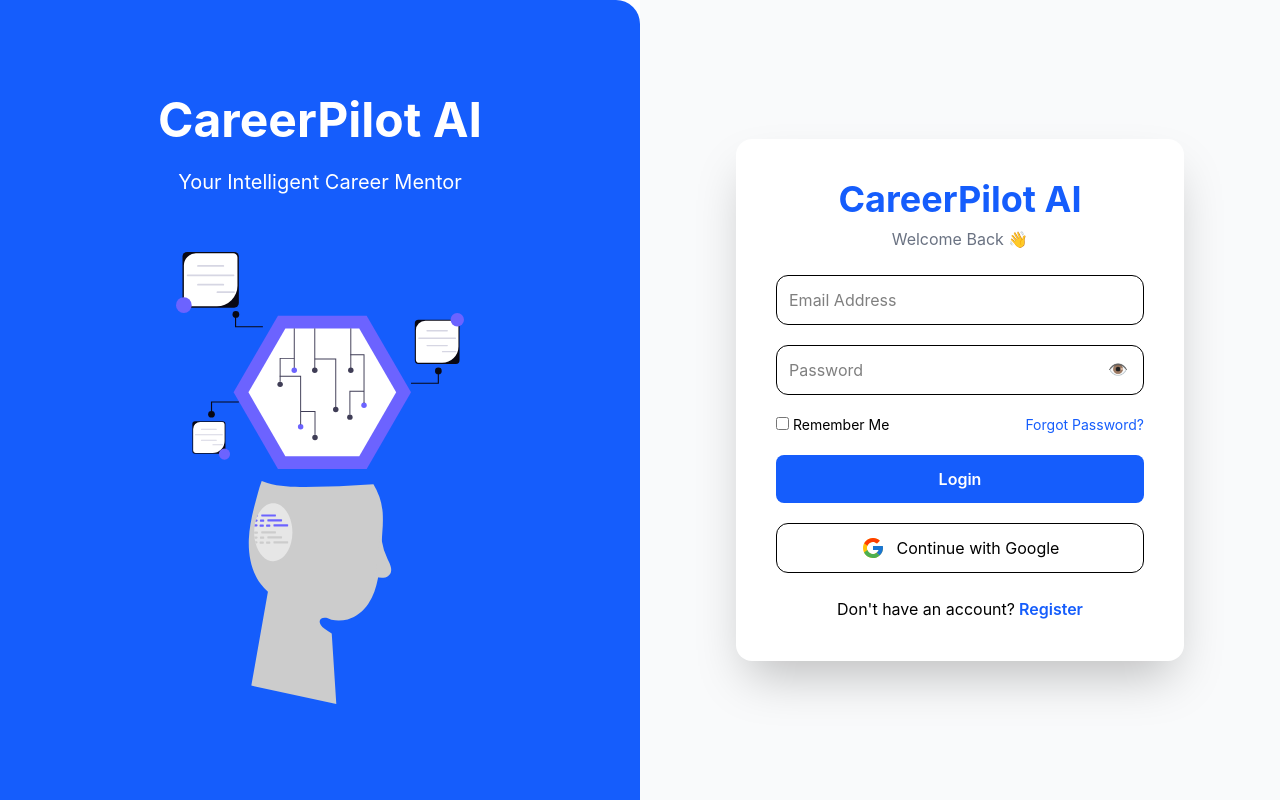
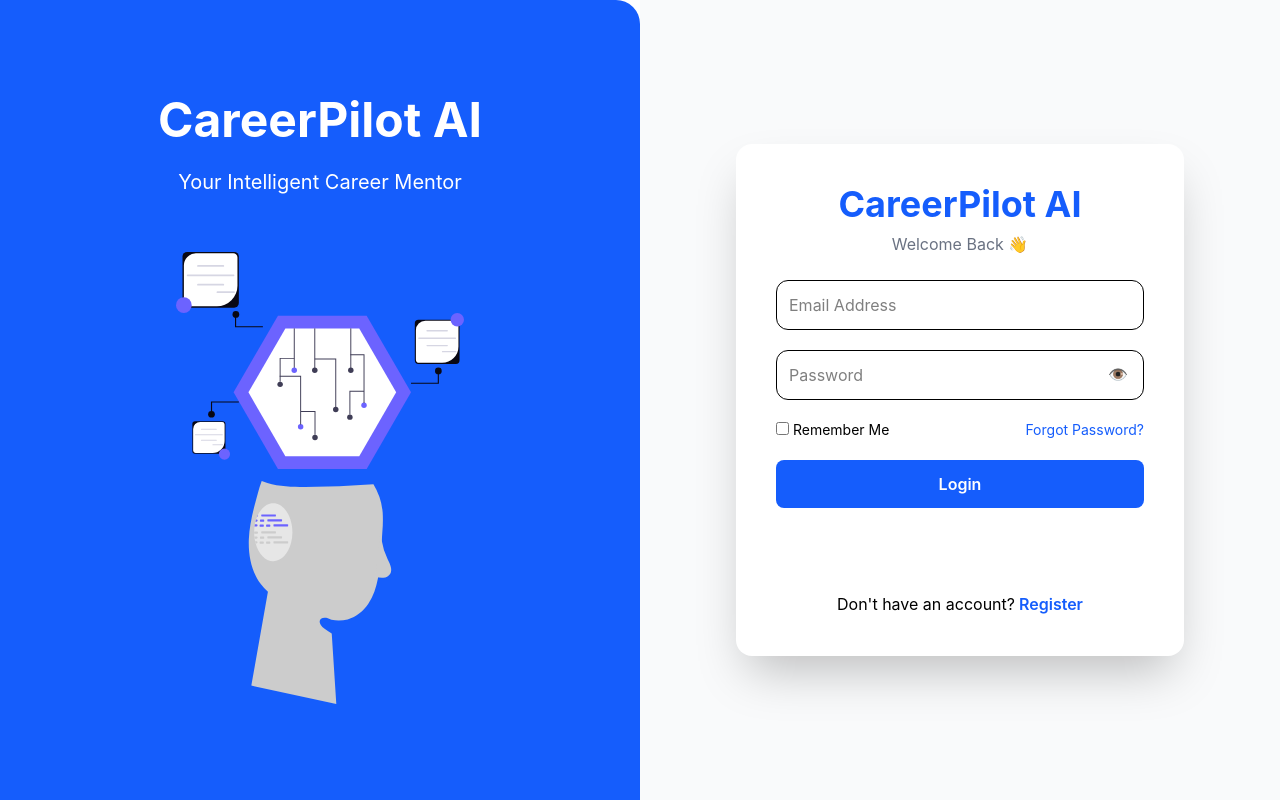
Before and after one commit to Naman-Sharma-comp/CareerPilot-AI, a React app in the folder Frontend/: page /login in a window 1280 px wide. Built offline with nearby package versions, Linux system fonts and the light colour scheme; no server answers; the HTML template or start-up script is replaced by a standard one.

Commit message:
Login with Google Active

```diff
--- a/Frontend/src/api/auth.js
+++ b/Frontend/src/api/auth.js
@@ -11,3 +11,12 @@
   const response = await api.post("/auth/login", userData);
   return response.data;
 };
+
+// Google Login
+export const googleLogin = async (credential) => {
+  const response = await api.post("/auth/google", {
+    credential,
+  });
+
+  return response.data;
+};
--- a/Frontend/src/components/Topbar.jsx
+++ b/Frontend/src/components/Topbar.jsx
@@ -6,6 +6,7 @@
   Settings,
   LayoutDashboard,
 } from "lucide-react";
+import { googleLogout } from "@react-oauth/google";
 
 function Topbar() {
   const navigate = useNavigate();
@@ -47,6 +48,8 @@
 };
 
   const handleLogout = () => {
+  googleLogout();
+
   localStorage.removeItem("token");
   localStorage.removeItem("user");
   localStorage.removeItem("isLoggedIn");
--- a/Frontend/src/main.jsx
+++ b/Frontend/src/main.jsx
@@ -1,6 +1,7 @@
 import { StrictMode } from "react";
 import { createRoot } from "react-dom/client";
 import { BrowserRouter } from "react-router-dom";
+import { GoogleOAuthProvider } from "@react-oauth/google";
 
 import "./index.css";
 import App from "./App.jsx";
@@ -9,10 +10,12 @@
 
 createRoot(document.getElementById("root")).render(
   <StrictMode>
-    <BrowserRouter>
-      <UserProvider>
-        <App />
-      </UserProvider>
-    </BrowserRouter>
+    <GoogleOAuthProvider clientId={import.meta.env.VITE_GOOGLE_CLIENT_ID}>
+      <BrowserRouter>
+        <UserProvider>
+          <App />
+        </UserProvider>
+      </BrowserRouter>
+    </GoogleOAuthProvider>
   </StrictMode>
 );
--- a/Frontend/src/pages/Login.jsx
+++ b/Frontend/src/pages/Login.jsx
@@ -2,8 +2,9 @@
 import { FcGoogle } from "react-icons/fc";
 import { Link, useNavigate } from "react-router-dom";
 import { useState, useEffect} from "react";
-import { login } from "../api/auth";
+import { login, googleLogin } from "../api/auth";
 import { useUser } from "../context/UserContext";
+import { GoogleLogin } from "@react-oauth/google";
 
 function Login() {
   const [email, setEmail] = useState("");
@@ -57,6 +58,35 @@
       setLoading(false);
     }
   };
+  const handleGoogleSuccess = async (credentialResponse) => {
+  try {
+    setLoading(true);
+    setError("");
+
+    const response = await googleLogin(
+      credentialResponse.credential
+    );
+
+    const data = response.data || response;
+
+    localStorage.setItem("token", data.token);
+    localStorage.setItem("user", JSON.stringify(data.user));
+    localStorage.setItem("isLoggedIn", "true");
+
+    await fetchUser();
+
+    navigate("/dashboard");
+  } catch (error) {
+    console.error("Google Login Error:", error);
+
+    setError(
+      error.response?.data?.message ||
+      "Google login failed. Please try again."
+    );
+  } finally {
+    setLoading(false);
+  }
+};
 
   return (
     <div className="min-h-screen grid grid-cols-1 lg:grid-cols-2">
@@ -259,24 +289,16 @@
             </button>
 
             {/* Google Login */}
-            <button
-              type="button"
-              className="
-                w-full
-                border
-                py-3
-                rounded-xl
-                flex
-                justify-center
-                items-center
-                gap-3
-                hover:bg-gray-100
-                transition
-              "
-            >
-              <FcGoogle size={24} />
-              Continue with Google
-            </button>
+<div className="w-full flex justify-center">
+  <GoogleLogin
+    onSuccess={handleGoogleSuccess}
+    onError={() => {
+      setError("Google login failed. Please try again.");
+    }}
+    useOneTap={false}
+    width="400"
+  />
+</div>
           </form>
 
           <p className="text-center mt-6 text-sm sm:text-base">
```
Also changed, not shown: 2 other files (tests, documents, lock files or other folders).
